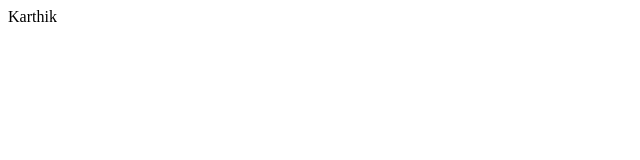
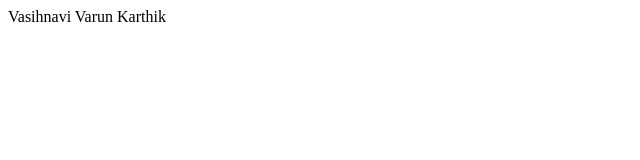
Before and after one commit to VarunK246/Learn, a plain HTML site: page index.html in a window 1280 px wide. Shown: the whole page, without its empty margins (0-640 px from the left). Drawn offline with Linux system fonts and the light colour scheme.

Commit message:
Vaish Vaun

```diff
--- a/index.html
+++ b/index.html
@@ -5,6 +5,6 @@
     <title>Document</title>
 </head>
 <body>
-    <p>Karthik</p>
+    <p>Vasihnavi Varun Karthik </p>
 </body>
 </html>
```
